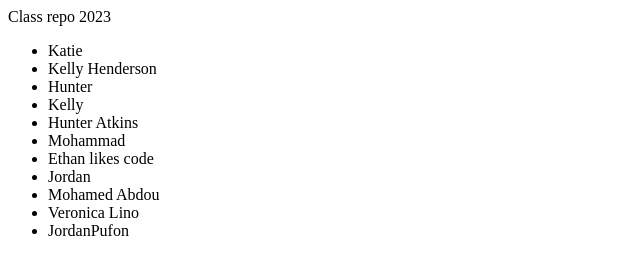
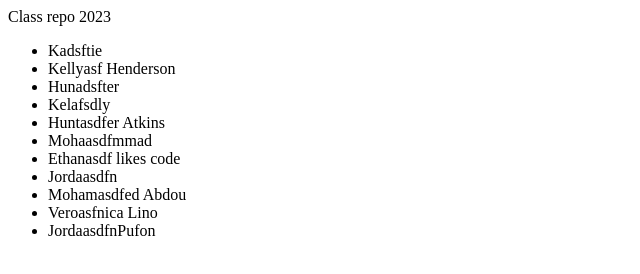
Before and after one commit to vlino2015/classrepo2023, a plain HTML site: page index.html in a window 1280 px wide. Shown: the whole page, without its empty margins (0-640 px from the left). Drawn offline with Linux system fonts and the light colour scheme.

Commit message:
added typos

```diff
--- a/index.html
+++ b/index.html
@@ -11,24 +11,24 @@
     Class repo 2023
 
     <ul>
-        <li>Katie</li>
+        <li>Kadsftie</li>
 
-        <li>Kelly Henderson</li>
-        <li>Hunter</li>
+        <li>Kellyasf Henderson</li>
+        <li>Hunadsfter</li>
 
-        <li>Kelly</li>
-        <li>Hunter Atkins</li>
+        <li>Kelafsdly</li>
+        <li>Huntasdfer Atkins</li>
 
-        <li>Mohammad</li>
-        <li>Ethan likes code</li>
-        <li>Jordan</li>
+        <li>Mohaasdfmmad</li>
+        <li>Ethanasdf likes code</li>
+        <li>Jordaasdfn</li>
 
-        <li>Mohamed Abdou</li>
+        <li>Mohamasdfed Abdou</li>
 
 
-        <li>Veronica Lino</li>
+        <li>Veroasfnica Lino</li>
 
-        <li>JordanPufon</li>
+        <li>JordaasdfnPufon</li>
 
     </ul>
 
```
